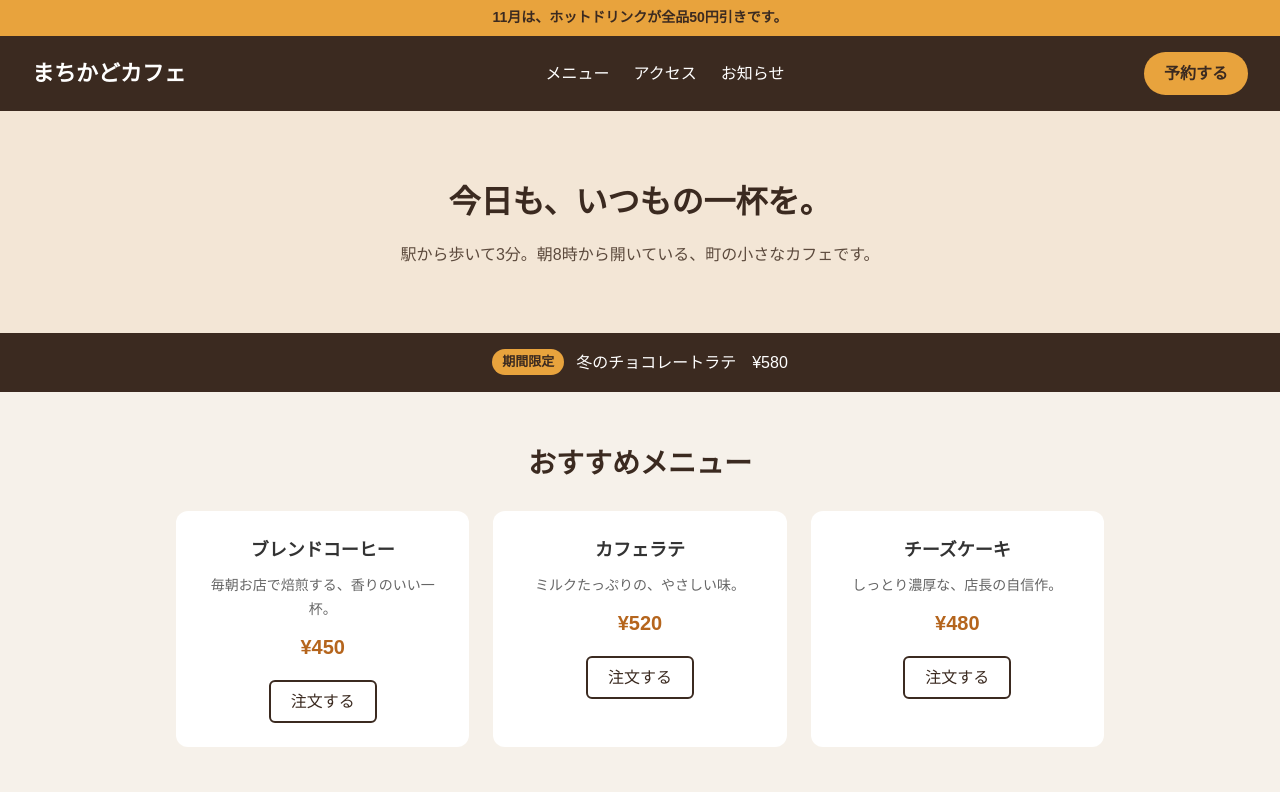
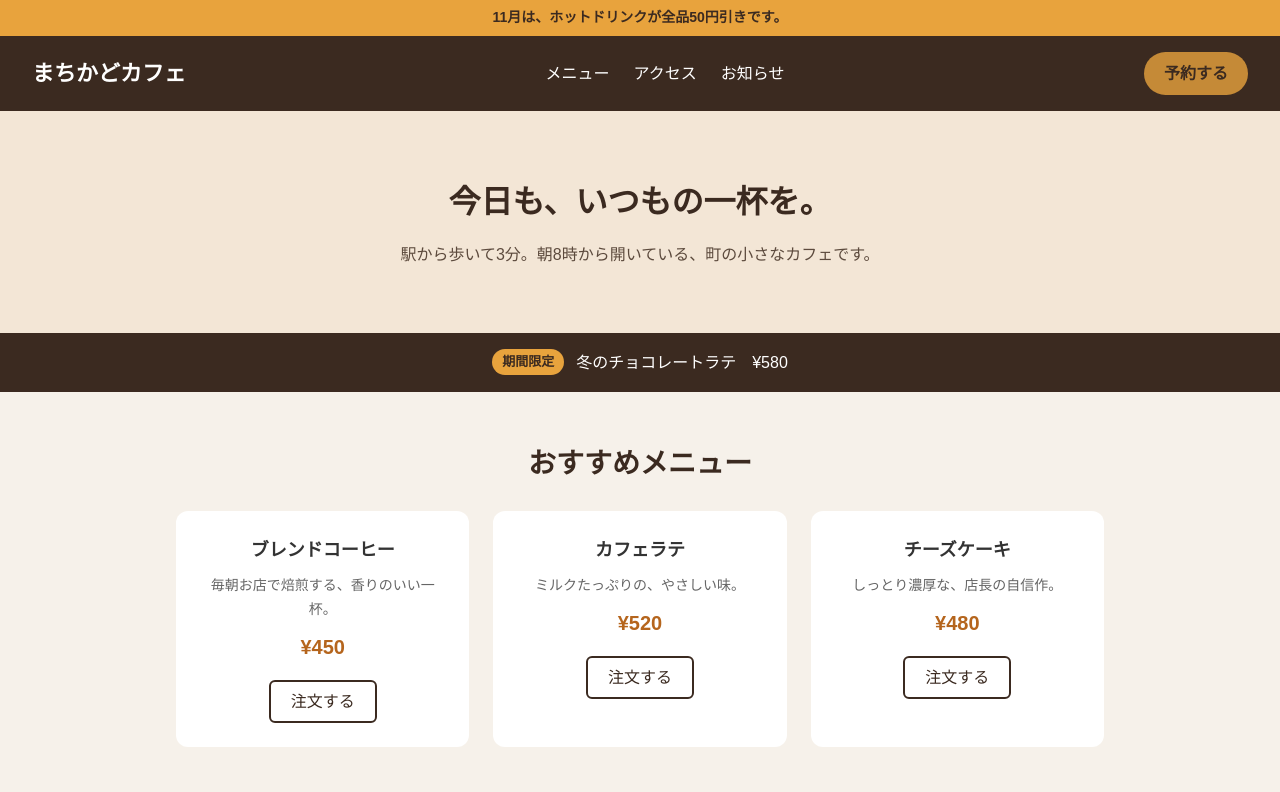
Before and after one commit to Finapich/cafe-261113-PRAN, a plain HTML site: page index.html in a window 1280 px wide. In both pictures the pointer is over the link "予約する". Shown: the top 792 px of the page. Drawn offline with Linux system fonts and the light colour scheme.

Commit message:
MC-105 Add book button hover

```diff
--- a/css/header.css
+++ b/css/header.css
@@ -88,3 +88,7 @@
   margin: 0;
   color: #fff;
 }
+
+.site-header__button:hover {
+  opacity: 0.8;
+}
```
